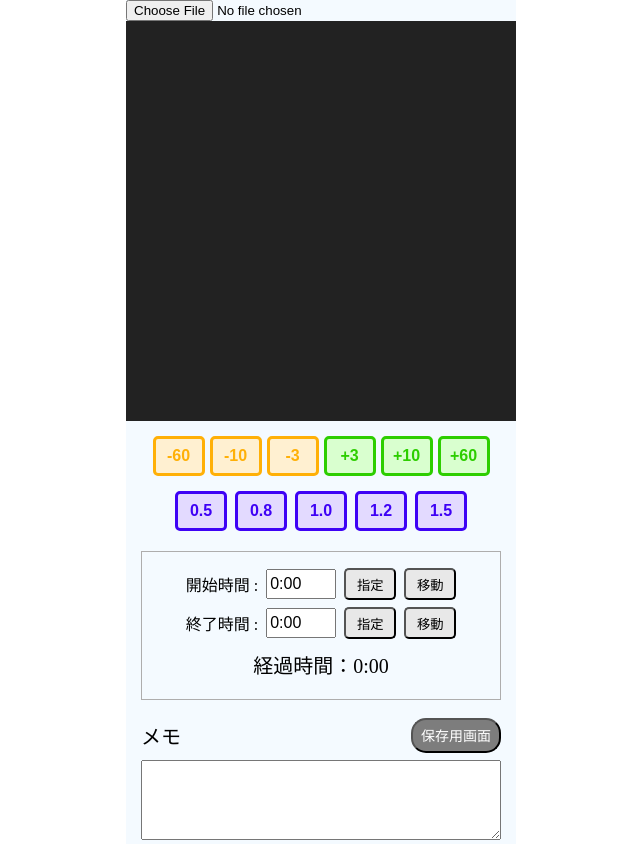
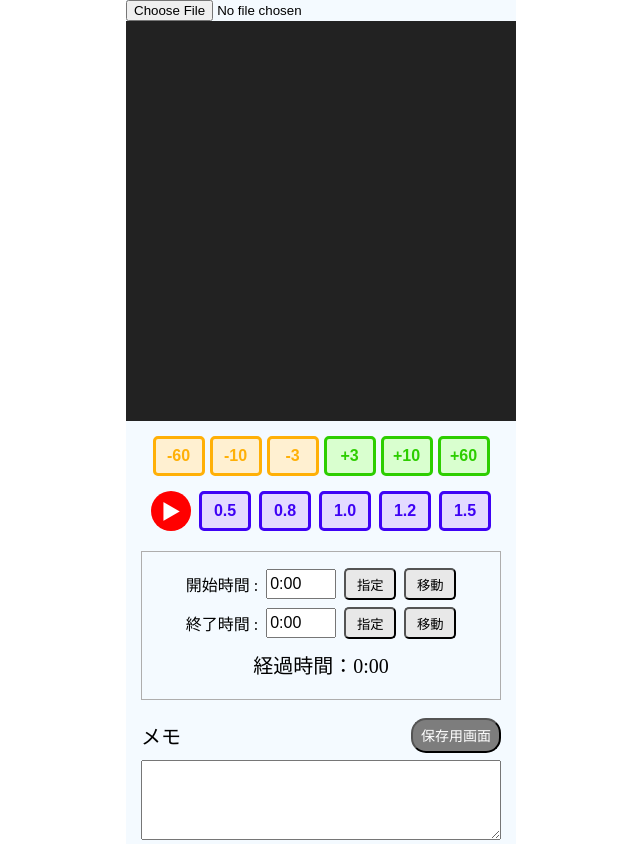
Before and after one commit to iiinu82/react-movie-player, a React (Vite) app: page / in a window 1280 px wide. Shown: the whole page, without its empty margins (319-959 px from the left). Built offline with nearby package versions, Linux system fonts and the light colour scheme.

Commit message:
再生ボタン実装

```diff
--- a/src/App.css
+++ b/src/App.css
@@ -21,6 +21,21 @@
   width: 100%;
   height: 100%;
   object-fit: contain;
+}
+
+.playPauseButton {
+  width: 40px;
+  height: 40px;
+  border-radius: 50%;
+  border: none;
+  background-color: #ff0000;
+  color: white;
+  font-size: 20px;
+  display: flex;
+  justify-content: center;
+  align-items: center;
+  cursor: pointer;
+  padding-bottom: 3px;
 }
 
 .seekButtonArea {
--- a/src/App.jsx
+++ b/src/App.jsx
@@ -6,6 +6,7 @@ function App() {
   const [videoUrl, setVideoUrl] = useState("");
   const [startTime, setStartTime] = useState(0);
   const [endTime, setEndTime] = useState(0);
+  const [isPlaying, setIsPlaying] = useState(false);
 
   // 動画を選択する関数
   const handleVideoChange = (event) => {
@@ -21,6 +22,19 @@ function App() {
   const handleLoadedMetadata = () => {
     if (videoRef.current) {
       setEndTime(videoRef.current.duration);
+    }
+  };
+
+  // 再生、停止
+  const handlePlayPause = () => {
+    if (videoRef.current) {
+      if (videoRef.current.paused) {
+        videoRef.current.play();
+        setIsPlaying(true);
+      } else {
+        videoRef.current.pause();
+        setIsPlaying(false);
+      }
     }
   };
 
@@ -77,6 +91,7 @@ function App() {
             />
           )}
         </div>
+
         <div className="seekButtonArea">
           <button className="seekButton" onClick={() => handleSeek(-60)}>
             -60
@@ -98,6 +113,9 @@ function App() {
           </button>
         </div>
         <div className="speedButtonArea">
+          <button className="playPauseButton" onClick={handlePlayPause}>
+            {isPlaying ? "Ⅱ" : "▶"}
+          </button>
           <button className="speedButton" onClick={() => handleSpeed(0.5)}>
             0.5
           </button>
```
